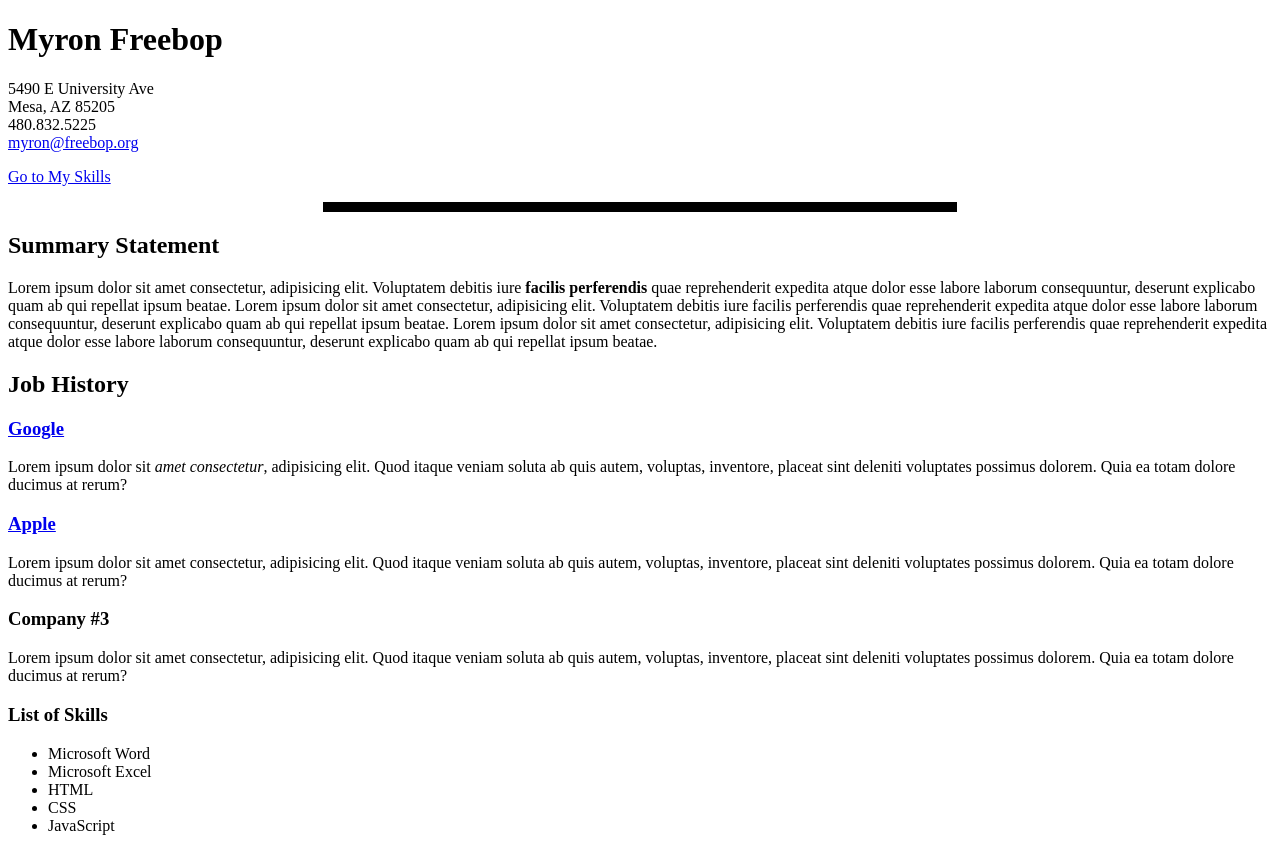
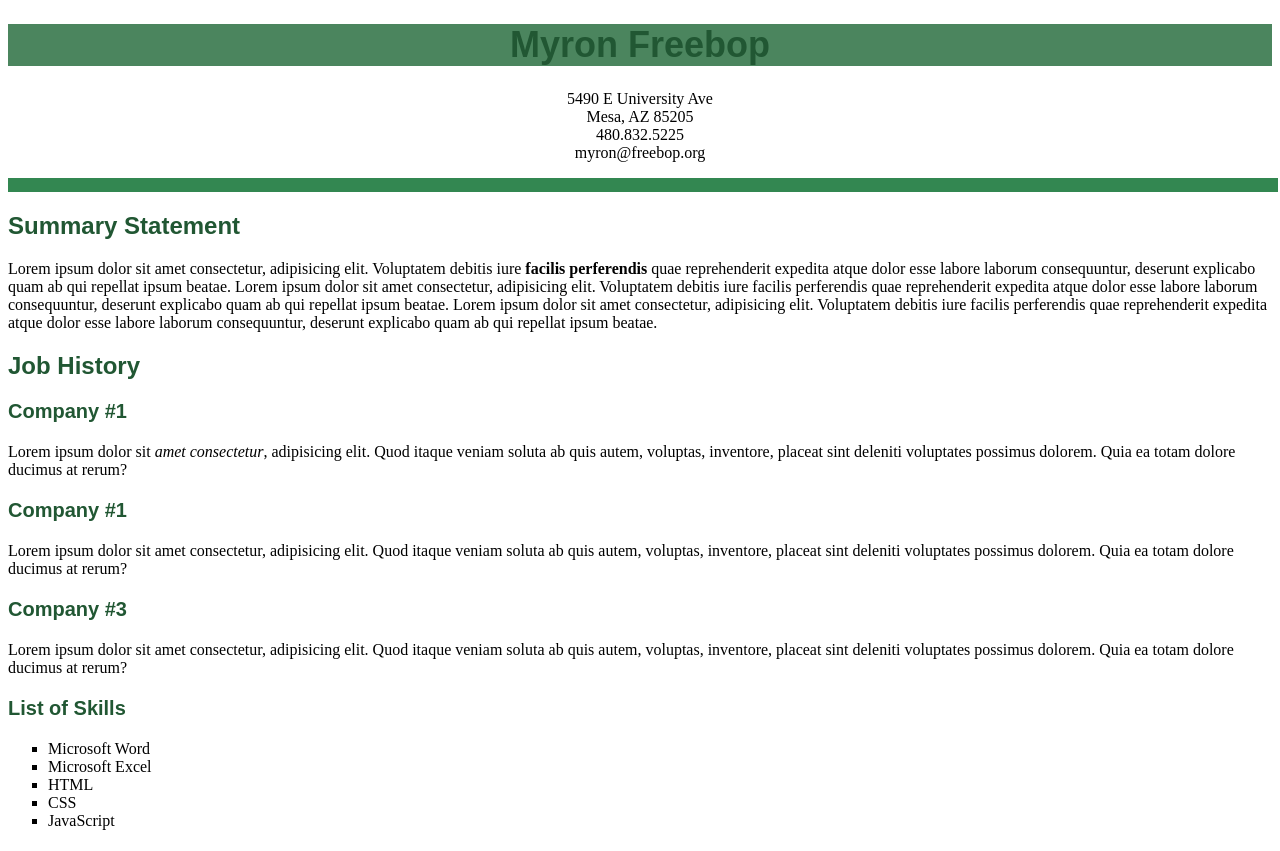
Before and after one commit to Gambit1234/CIS133, a plain HTML site: page week4/resume.html in a window 1280 px wide. Drawn offline with Linux system fonts and the light colour scheme.

Commit message:
Add files via upload

```diff
--- /dev/null
+++ b/week4/resume.css
@@ -0,0 +1,44 @@
+#address{
+    text-align: center;
+    text-wrap: wrap;
+}
+@charset "utf-8";
+
+
+body * {
+    font-size: 16px;
+    font-family: serif;
+}
+
+h1 {
+    color: rgb(33, 87, 51);
+    font-size: 36px;
+    font-family: sans-serif;
+    text-align: center;
+    background-color: rgb(75, 133, 94);
+}
+
+h2 {
+    color: rgb(33, 87, 51);
+    font-size: 24px;
+    font-family: sans-serif;
+}
+
+h3 {
+    color: rgb(33, 87, 51);
+    font-size: 20px;
+    font-family: sans-serif;
+}
+
+
+hr {
+    size: 10;
+    width: 100%;
+    border-style: solid;
+    border-width: 3px;
+}
+
+
+li {
+    list-style-type: square;
+}
--- a/week4/resume.html
+++ b/week4/resume.html
@@ -5,19 +5,21 @@
     <meta http-equiv="X-UA-Compatible" content="IE=edge">
     <meta name="viewport" content="width=device-width, initial-scale=1.0">
     <title>Myron Freebop's Online Resume</title>
+
+    <link rel="stylesheet" href="resume.css">
+
 </head>
 <body>
     <h1>Myron Freebop</h1>
-    <p>
+    <p> <p id="address"> </style>
         5490 E University Ave<br />
         Mesa, AZ 85205<br />
         480.832.5225<br />
-        <a href="mailto:myron@freebop.org">myron@freebop.org</a>
+        myron@freebop.org<br />
     </p>
 
-    <p><a href="#skillsList">Go to My Skills</a></p>
 
-    <hr size="10" width="50%" color="black" />
+    <hr size="10" color="33,87,51" />
 
     <h2>Summary Statement</h2>
     <p>
@@ -28,12 +30,12 @@
 
     <h2>Job History</h2>
 
-    <h3><a href="http://www.google.com">Google</a></h3>
+    <h3>Company #1</h3>
     <p>
         Lorem ipsum dolor sit <i>amet consectetur</i>, adipisicing elit. Quod itaque veniam soluta ab quis autem, voluptas, inventore, placeat sint deleniti voluptates possimus dolorem. Quia ea totam dolore ducimus at rerum?
     </p>
 
-    <h3><a href="http://www.apple.com" target="_blank">Apple</a></h3>
+    <h3>Company #1</h3>
     <p>
         Lorem ipsum dolor sit amet consectetur, adipisicing elit. Quod itaque veniam soluta ab quis autem, voluptas, inventore, placeat sint deleniti voluptates possimus dolorem. Quia ea totam dolore ducimus at rerum?
     </p>
```
